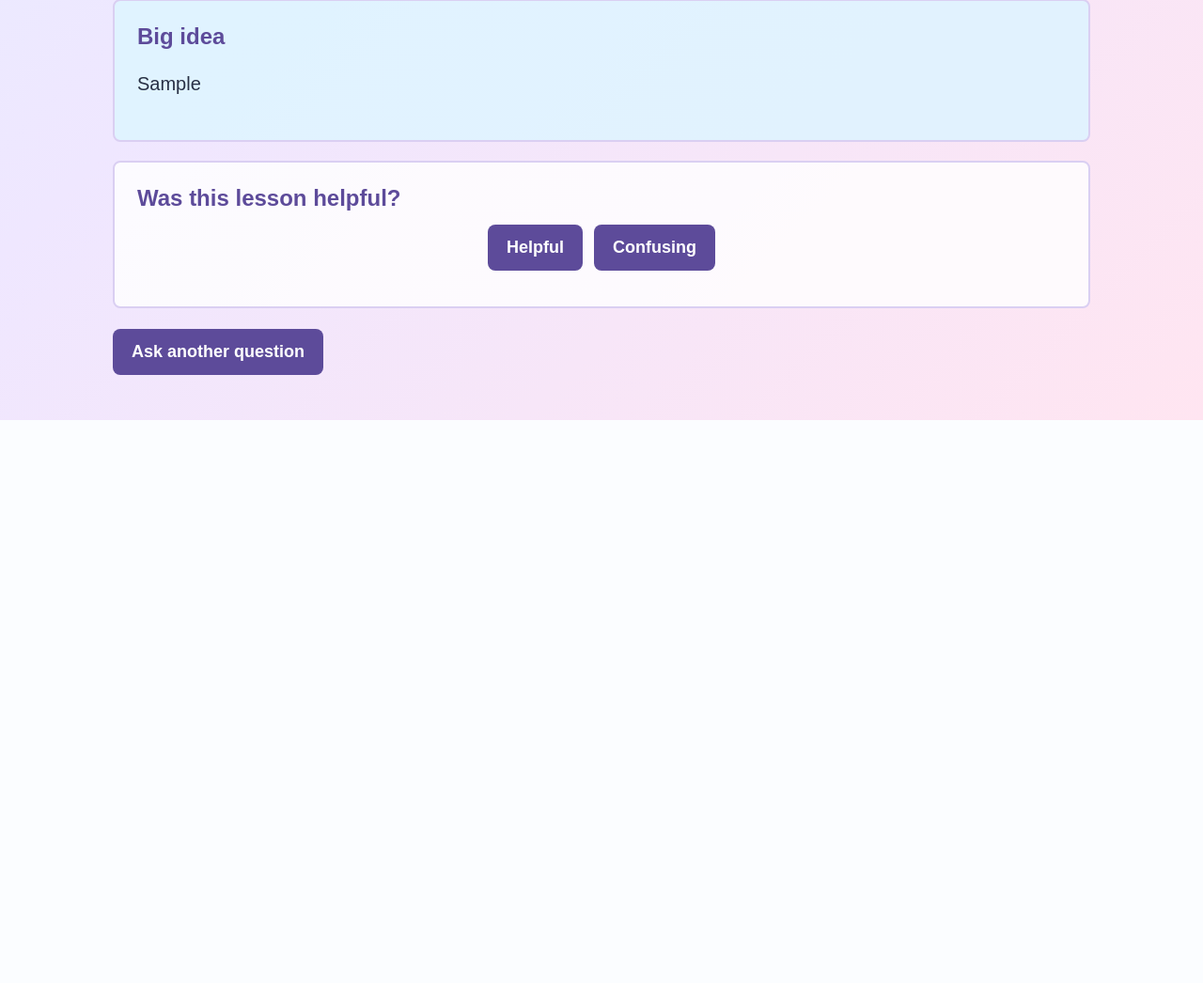
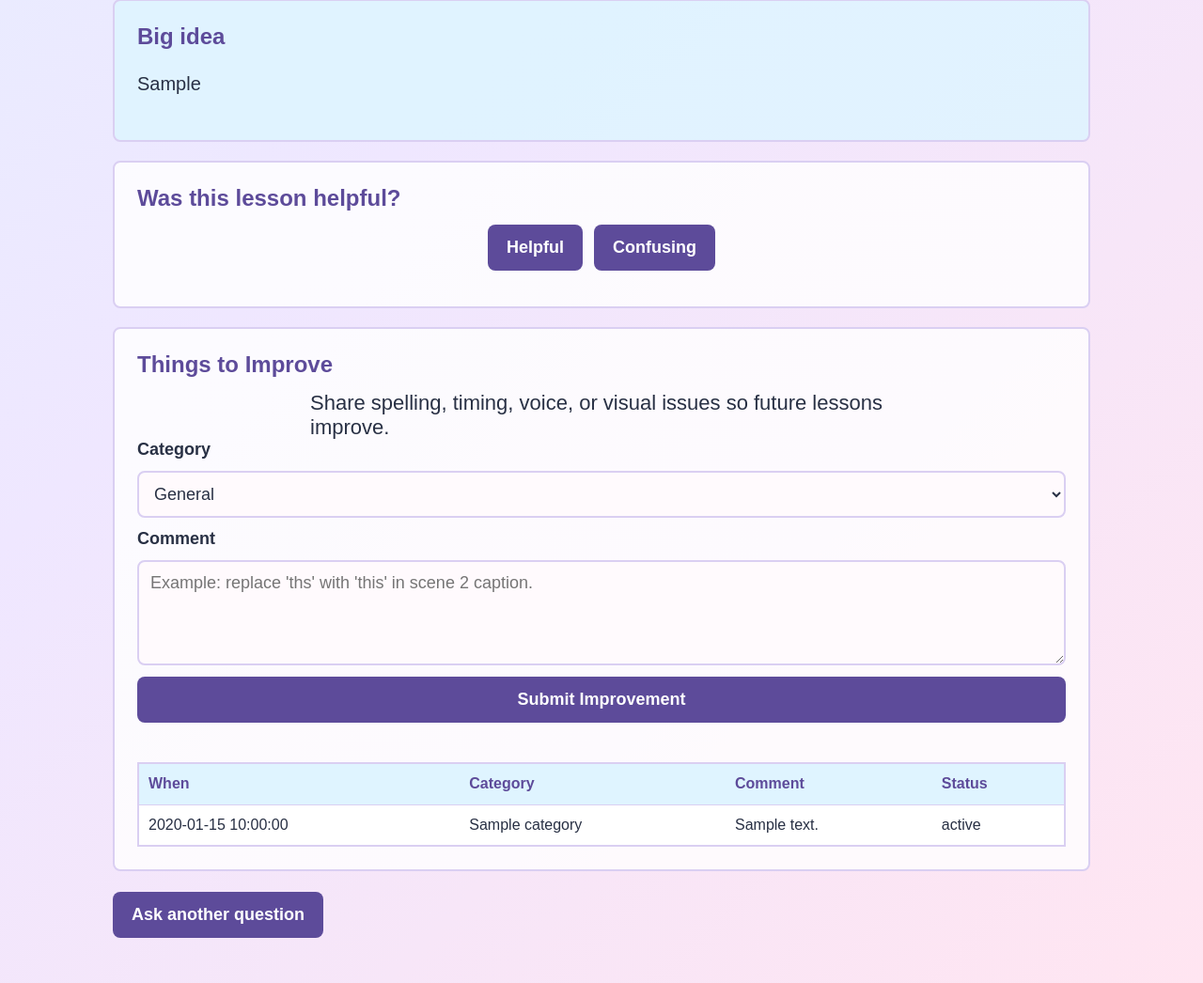
Before and after one commit to Mahadev7B/howstuffworks-forkids, a Flask app: template templates/animation.html in a window 1280 px wide. Shown: the part 1305-2351 px from the top of the page at 94% size. Before the commit the page ends 1752 px from the top, so only its background shows below. Run offline with Flask 3, Linux system fonts and the light colour scheme; the template is opened without the code that fills it: most values are stand-ins (such as "Sample title", 1, 10 or a date in 2020); grey boxes marked "Sample" are stand-in pictures; parts of the project's set-up code (start-up, migrations or seed data) failed here and were passed over.

Commit message:
Improve generation latency and add lesson improvement feedback loop

```diff
--- a/app.py
+++ b/app.py
@@ -5,7 +5,16 @@ from dotenv import load_dotenv
 from flask import Flask, jsonify, redirect, render_template, request, send_from_directory, url_for
 from sqlalchemy.exc import SQLAlchemyError
 
-from lesson_platform import get_approved_lessons_context, get_session, handle_question, init_db, load_settings, record_feedback
+from lesson_platform import (
+    get_approved_lessons_context,
+    get_session,
+    handle_question,
+    init_db,
+    list_lesson_improvements,
+    load_settings,
+    record_feedback,
+    record_improvement,
+)
 
 
 load_dotenv()
@@ -42,21 +51,29 @@ def animation():
 
     lesson_payload = response.response_payload
     scenes = lesson_payload.get("scenes", [])
+    lesson_id = lesson_payload.get("lesson_id")
     audio = {
         "src": lesson_payload.get("audio_url"),
         "message": None if lesson_payload.get("audio_url") else "Audio is unavailable for this lesson, so captions are guiding the lesson.",
     }
+    improvements = []
+    session = get_session()
+    try:
+        improvements = list_lesson_improvements(session=session, lesson_id=lesson_id, limit=10)
+    finally:
+        session.close()
 
     return render_template(
         "animation.html",
         question=question,
         lesson={
-            "id": lesson_payload.get("lesson_id"),
+            "id": lesson_id,
             "title": lesson_payload.get("title"),
             "big_idea": lesson_payload.get("big_idea"),
         },
         scenes=scenes,
         audio=audio,
+        improvements=improvements,
         error_message=" ".join(response.messages) if response.messages else None,
         reused=response.reused,
         similarity_score=round(response.similarity_score, 3),
@@ -136,6 +153,50 @@ def replay():
     return jsonify(response_payload)
 
 
+@app.route("/improvement", methods=["POST"])
+def improvement():
+    lesson_id = request.form.get("lesson_id", type=int)
+    question = request.form.get("question", "").strip()
+    category = request.form.get("category", "").strip().lower() or "general"
+    comment_text = request.form.get("comment_text", "").strip()
+
+    if not comment_text:
+        return jsonify({"ok": False, "error": "comment_text is required"}), 400
+
+    valid_categories = {"general", "spelling", "timing", "visuals", "voice"}
+    if category not in valid_categories:
+        category = "general"
+
+    session = get_session()
+    response_payload = None
+    try:
+        try:
+            improvement_row = record_improvement(
+                session=session,
+                lesson_id=lesson_id,
+                raw_question=question or "unknown",
+                category=category,
+                comment_text=comment_text,
+            )
+        except SQLAlchemyError:
+            logger.exception("Failed to save improvement for lesson_id=%s", lesson_id)
+            session.rollback()
+            return jsonify({"ok": False, "error": "database error while saving improvement"}), 500
+
+        response_payload = {
+            "ok": True,
+            "id": improvement_row.id,
+            "category": improvement_row.category,
+            "comment_text": improvement_row.comment_text,
+            "status": improvement_row.status,
+            "created_at": improvement_row.created_at.isoformat(),
+        }
+    finally:
+        session.close()
+
+    return jsonify(response_payload)
+
+
 @app.route("/approved-context", methods=["GET"])
 def approved_context():
     intent = request.args.get("intent")
--- a/lesson_platform/__init__.py
+++ b/lesson_platform/__init__.py
@@ -5,7 +5,9 @@ from .service import (
     generate_new_lesson,
     get_approved_lessons_context,
     handle_question,
+    list_lesson_improvements,
     record_feedback,
+    record_improvement,
     save_lesson,
     save_question_variant,
 )
@@ -17,8 +19,10 @@ __all__ = [
     "get_session",
     "handle_question",
     "init_db",
+    "list_lesson_improvements",
     "load_settings",
     "record_feedback",
+    "record_improvement",
     "save_lesson",
     "save_question_variant",
 ]
--- a/static/style.css
+++ b/static/style.css
@@ -98,6 +98,23 @@ input[type="text"] {
   border: 2px solid var(--border);
   border-radius: 8px;
   background: var(--paper);
+}
+
+select,
+textarea {
+  width: 100%;
+  padding: 12px;
+  color: var(--ink);
+  font-size: 18px;
+  border: 2px solid var(--border);
+  border-radius: 8px;
+  background: var(--paper);
+}
+
+textarea {
+  resize: vertical;
+  min-height: 100px;
+  font-family: inherit;
 }
 
 button,
@@ -357,6 +374,33 @@ button:hover,
   margin-top: 22px;
 }
 
+.improvements-table-wrap {
+  margin-top: 16px;
+  overflow-x: auto;
+}
+
+.improvements-table {
+  width: 100%;
+  border-collapse: collapse;
+  background: var(--white);
+  border: 2px solid var(--border);
+}
+
+.improvements-table th,
+.improvements-table td {
+  padding: 10px;
+  font-size: 16px;
+  line-height: 1.4;
+  text-align: left;
+  border-bottom: 1px solid var(--border);
+  vertical-align: top;
+}
+
+.improvements-table th {
+  color: var(--purple-deep);
+  background: var(--blue);
+}
+
 @media (max-width: 720px) {
   .page {
     width: min(100% - 24px, 920px);
@@ -392,4 +436,9 @@ button:hover,
   .caption {
     font-size: 20px;
   }
+
+  .improvements-table th,
+  .improvements-table td {
+    font-size: 14px;
+  }
 }
--- a/templates/animation.html
+++ b/templates/animation.html
@@ -90,12 +90,65 @@
         <p id="feedback-status" class="subtitle" aria-live="polite"></p>
       </section>
 
+      <section class="ask-panel" aria-labelledby="improvement-heading">
+        <h2 id="improvement-heading">Things to Improve</h2>
+        <p class="subtitle">Share spelling, timing, voice, or visual issues so future lessons improve.</p>
+        <form id="improvement-form">
+          <label for="improvement-category">Category</label>
+          <select id="improvement-category" name="category">
+            <option value="general">General</option>
+            <option value="spelling">Spelling</option>
+            <option value="timing">Timing</option>
+            <option value="visuals">Visuals</option>
+            <option value="voice">Voice</option>
+          </select>
+          <label for="improvement-comment">Comment</label>
+          <textarea
+            id="improvement-comment"
+            name="comment_text"
+            rows="4"
+            placeholder="Example: replace 'ths' with 'this' in scene 2 caption."
+            required
+          ></textarea>
+          <button type="submit">Submit Improvement</button>
+          <p id="improvement-status" class="subtitle" aria-live="polite"></p>
+        </form>
+
+        <div class="improvements-table-wrap">
+          <table class="improvements-table" aria-label="Recent improvement comments">
+            <thead>
+              <tr>
+                <th>When</th>
+                <th>Category</th>
+                <th>Comment</th>
+                <th>Status</th>
+              </tr>
+            </thead>
+            <tbody id="improvements-body">
+              {% for item in improvements %}
+                <tr>
+                  <td>{{ item.created_at }}</td>
+                  <td>{{ item.category }}</td>
+                  <td>{{ item.comment_text }}</td>
+                  <td>{{ item.status }}</td>
+                </tr>
+              {% else %}
+                <tr id="improvements-empty-row">
+                  <td colspan="4">No improvement comments yet.</td>
+                </tr>
+              {% endfor %}
+            </tbody>
+          </table>
+        </div>
+      </section>
+
       <a class="back-button" href="{{ url_for('home') }}">Ask another question</a>
     </main>
 
     <script>
       const scenes = {{ scenes|tojson }};
       const lessonId = {{ lesson.id|tojson }};
+      const questionText = {{ question|tojson }};
       const image = document.getElementById("scene-image");
       const caption = document.getElementById("scene-caption");
       const counter = document.getElementById("scene-counter");
@@ -105,6 +158,9 @@
       const audio = document.getElementById("lesson-audio");
       const endMessage = document.getElementById("end-message");
       const feedbackStatus = document.getElementById("feedback-status");
+      const improvementForm = document.getElementById("improvement-form");
+      const improvementStatus = document.getElementById("improvement-status");
+      const improvementsBody = document.getElementById("improvements-body");
       const hasAudio = Boolean(audio);
 
       let currentScene = 0;
@@ -304,6 +360,52 @@
         await submitFeedback("confusing");
       });
 
+      function appendImprovementRow(item) {
+        const emptyRow = document.getElementById("improvements-empty-row");
+        if (emptyRow) {
+          emptyRow.remove();
+        }
+        const row = document.createElement("tr");
+        row.innerHTML = `
+          <td>${item.created_at}</td>
+          <td>${item.category}</td>
+          <td>${item.comment_text}</td>
+          <td>${item.status}</td>
+        `;
+        improvementsBody.prepend(row);
+      }
+
+      improvementForm.addEventListener("submit", async (event) => {
+        event.preventDefault();
+        improvementStatus.textContent = "Saving improvement...";
+
+        const category = document.getElementById("improvement-category").value;
+        const commentText = document.getElementById("improvement-comment").value.trim();
+
+        if (!commentText) {
+          improvementStatus.textContent = "Please add a comment first.";
+          return;
+        }
+
+        try {
+          const data = await postForm("/improvement", {
+            lesson_id: lessonId,
+            question: questionText,
+            category,
+            comment_text: commentText,
+          });
+          if (!data.ok) {
+            improvementStatus.textContent = `Could not save comment: ${data.error || "unknown error"}.`;
+            return;
+          }
+          appendImprovementRow(data);
+          document.getElementById("improvement-comment").value = "";
+          improvementStatus.textContent = "Thanks. We saved this for future quality checks.";
+        } catch (error) {
+          improvementStatus.textContent = "Could not save improvement due to network/server error.";
+        }
+      });
+
       buildTimelineStarts();
 
       if (hasAudio) {
```
Also changed, not shown: lesson_platform/ai_generation.py (+65 -29 lines), lesson_platform/models.py (+15 -0 lines), lesson_platform/service.py (+144 -7 lines).
